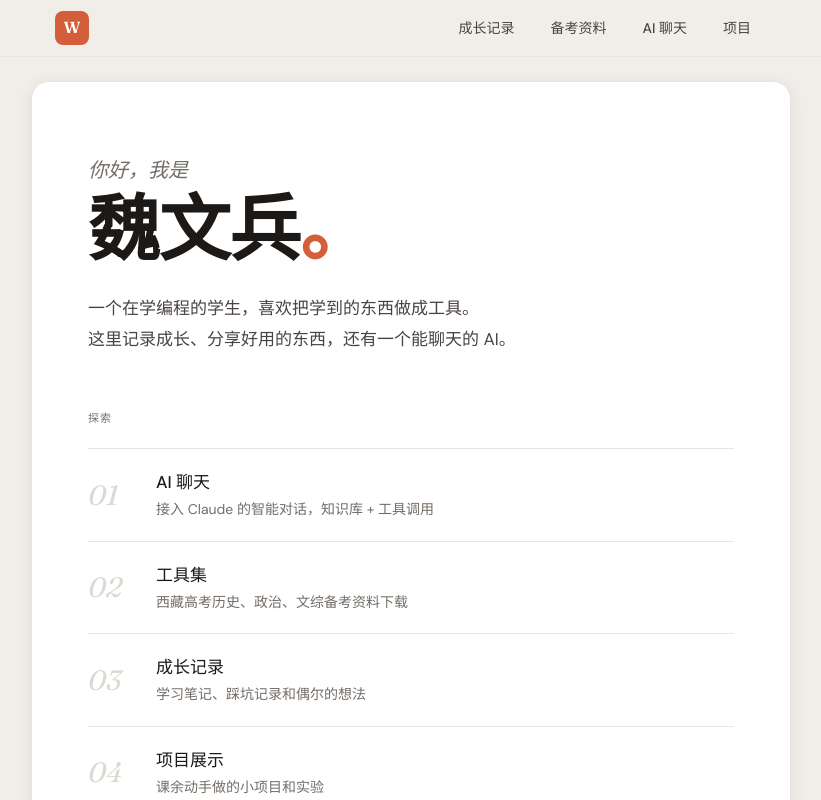
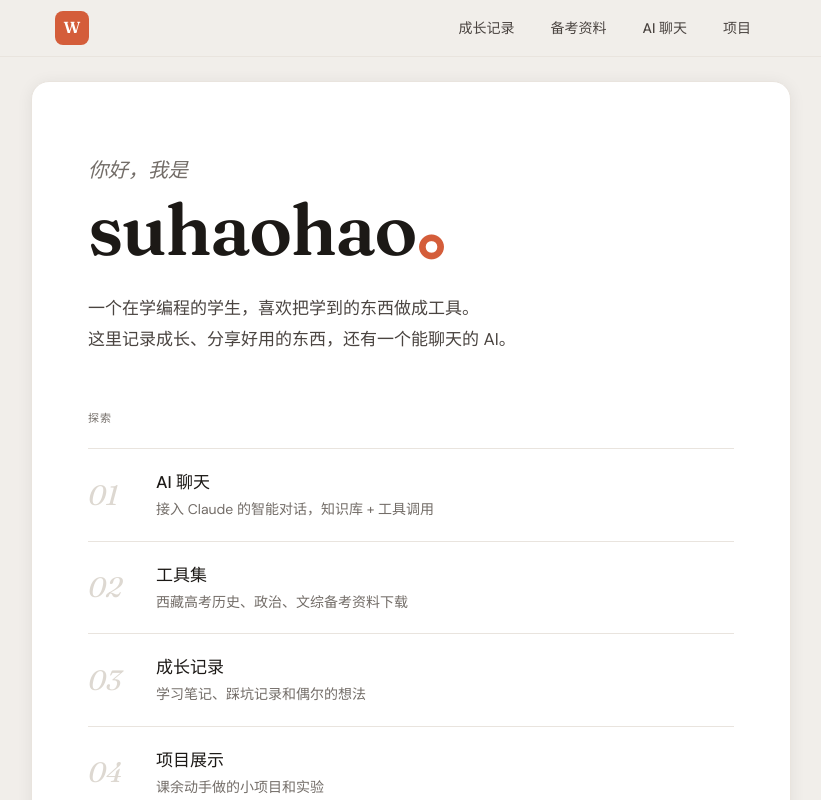
Before and after one commit to weiwenhao-0316/personal-site, a Vue app in the folder frontend/: page / in a window 1280 px wide. Shown: the top 800 px of the page, without its empty margins (229-1050 px from the left). Built offline with nearby package versions, Linux system fonts and the light colour scheme; the HTML template or start-up script is replaced by a standard one.

Commit message:
update home title

```diff
--- a/frontend/src/views/Home.vue
+++ b/frontend/src/views/Home.vue
@@ -3,7 +3,7 @@
     <!-- Hero -->
     <section class="hero">
       <p class="greeting">你好，我是</p>
-      <h1 class="name">魏文兵<span class="dot">。</span></h1>
+      <h1 class="name">suhaohao<span class="dot">。</span></h1>
       <p class="intro">
         一个在学编程的学生，喜欢把学到的东西做成工具。<br />
         这里记录成长、分享好用的东西，还有一个能聊天的 AI。
```
